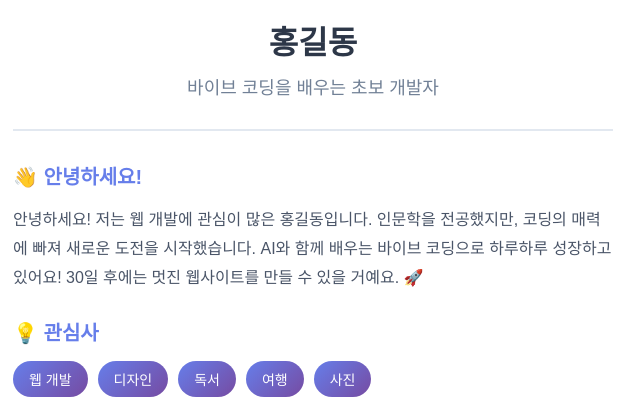
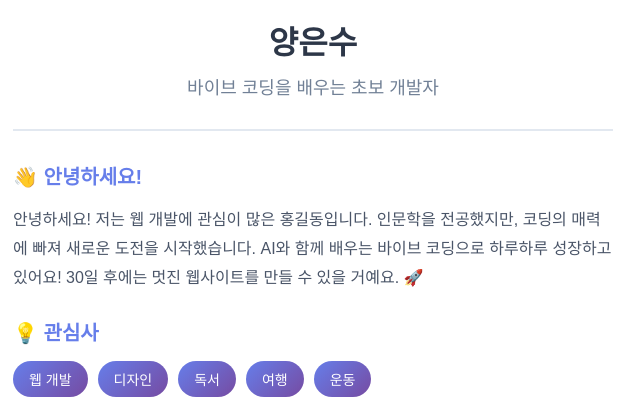
Before and after one commit to amacoator/intro, a plain HTML site: page index.html in a window 1280 px wide. Shown: the part 213-632 px from the top of the page, 327-967 px from the left. Drawn offline with Linux system fonts and the light colour scheme.

Commit message:
Update index.html

```diff
--- a/index.html
+++ b/index.html
@@ -142,7 +142,7 @@
             <div class="profile-image">
                 😊
             </div>
-            <h1>홍길동</h1>
+            <h1>양은수</h1>
             <p class="tagline">바이브 코딩을 배우는 초보 개발자</p>
         </div>
 
@@ -164,7 +164,7 @@
             <span class="interest-tag">디자인</span>
             <span class="interest-tag">독서</span>
             <span class="interest-tag">여행</span>
-            <span class="interest-tag">사진</span>
+            <span class="interest-tag">운동</span>
         </div>
 
         <!-- 목표 -->
@@ -180,7 +180,7 @@
         <h2>📬 연락처</h2>
         <div class="contact-info">
             <div class="contact-item">
-                <strong>이메일:</strong> hongildong@email.com
+                <strong>이메일:</strong> hongildong@naver.com
             </div>
             <div class="contact-item">
                 <strong>GitHub:</strong> <a href="#">github.com/hongildong</a>
```
